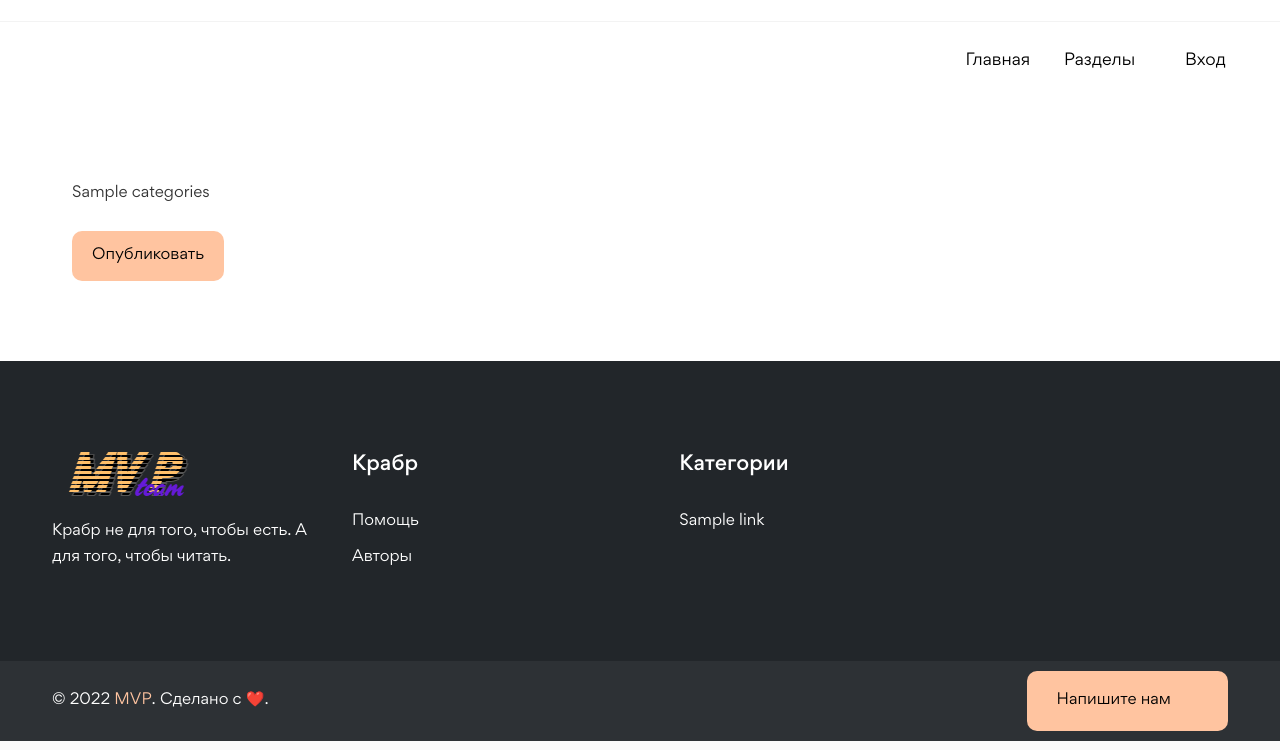
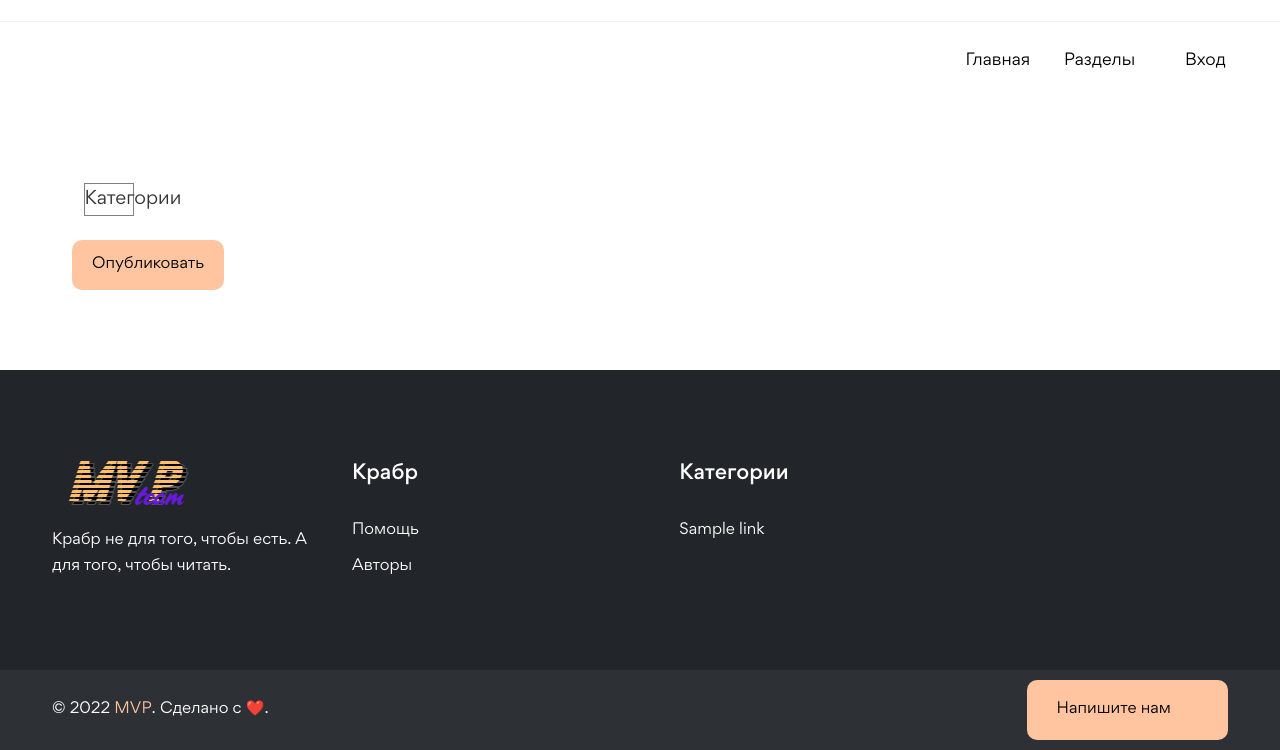
Before and after one commit to MyEternity/team_work, a Django app: template articles/templates/articles/add_post.html in a window 1280 px wide. Shown: the part 183-933 px from the top of the page. Run offline with Django 3.2, Linux system fonts and the light colour scheme; the template is opened without the code that fills it: most values are stand-ins (such as "Sample title", 1, 10 or a date in 2020); parts of the project's set-up code (start-up, migrations or seed data) failed here and were passed over; some libraries are stand-ins or nearby versions; some web fonts are replaced.

Commit message:
Task_15 finally branch to merge into sprint 3

```diff
--- a/articles/templates/articles/add_post.html
+++ b/articles/templates/articles/add_post.html
@@ -18,11 +18,24 @@
                             {% endif %}
                             <form method="post" style="margin-left: 20px" action="{% url 'articles:add_post' %}">
                                 {% csrf_token %}
-                                 {{ categories }}
+                                <fieldset class="item toggle-item">
+                                    <div class="legend-container">
+                                        <legend>Категории</legend>
+                                    </div>
+                                    <ul class="scrollable-dropdown-list" id="id_name">
+                                        {% for category in categories %}
+                                            {% for cat in category %}
+                                                <li>
+                                                    <input type="checkbox" class="custom-control-input filter" id="{{cat.id_for_label}}" name="name" value="{{cat.data.value}}">
+                                                    <label for="{{cat.id_for_label}}" class="custom-control-label">{{cat.choice_label}}</label>
+                                                </li>
+                                            {% endfor %}
+                                        {% endfor %}
+                                    </ul>
+                                </fieldset>
                                 {% for f in form %}
                                     <label class="form-label"
                                            for="{{ f.id_for_label }}">{{ f.label }}: </label>
-
                                     {{ f }}
                                     <br>
                                 {% endfor %}
--- a/articles/views.py
+++ b/articles/views.py
@@ -1,9 +1,8 @@
 from django.contrib import messages
-from django.db import transaction
 from django.http import JsonResponse
 from django.shortcuts import redirect, get_object_or_404, render
 from django.template.loader import render_to_string
-from django.views.generic import FormView, CreateView, UpdateView, DetailView, TemplateView, DeleteView, ListView
+from django.views.generic import CreateView, UpdateView, DetailView, DeleteView, ListView
 
 from team_work.mixin import BaseClassContextMixin, UserLoginCheckMixin, UserIsAdminCheckMixin
 from .forms import ArticleAddUpdateDeleteForm, ArticleCategoryForm
--- a/static/css/krabr.css
+++ b/static/css/krabr.css
@@ -63,8 +63,6 @@ input#id_first_name, #id_last_name, #id_email, #id_username, #id_profile_image,
     cursor: pointer;
 }
 
-
-
 .icon-bell-notification {
     position: absolute;
     width: 24px;
@@ -73,3 +71,94 @@ input#id_first_name, #id_last_name, #id_email, #id_username, #id_profile_image,
     fill: #d4966f;
     right: -10px;
 }
+
+.item {
+  width: 33%;
+  margin: 2px 1% 2px 1%;
+  border: 0;
+}
+
+.item li {
+  list-style: none;
+}
+
+.scrollable-dropdown-list{
+  position: absolute;
+  max-height:200px;
+  width:33%;
+  overflow-y:scroll;
+  overflow-x:auto;
+  margin: 0;
+  padding-left: 1em;
+  border-style: solid;
+  border-width: thin;
+  border-color: grey;
+  background-color: white;
+}
+
+.legend-container legend {
+  margin-bottom: 0;
+  font-size: 18px;
+}
+
+.custom-control-label {
+  font-weight: normal;
+  margin-left:20px;
+}
+
+
+.legend-container {
+  cursor: pointer;
+  width: 100%;
+  display: flex;
+  padding: 0;
+  margin-bottom: 0px;
+  font-size: 21px;
+  line-height: inherit;
+  color: #333;
+  border: 0;
+  border-bottom: none;
+}
+
+.item {
+  border-width: thin;
+  border-color: gray;
+  border-style: solid;
+  width:50px;
+}
+
+/* Note that all the browser-specific animation stuff is totally optional, but provides a nice subtle animation for the dropdown effect */
+
+.item ul.scrollable-dropdown-list {
+  display: none;
+  -webkit-animation: slide-down .3s ease-out;
+  -moz-animation: slide-down .3s ease-out;
+}
+
+.item.selected ul.scrollable-dropdown-list {
+  display: block;
+  -webkit-animation: slide-down .3s ease-out;
+  -moz-animation: slide-down .3s ease-out;
+}
+
+@-webkit-keyframes slide-down {
+  0% {
+    opacity: 0;
+    -webkit-transform: translateY(-10%);
+  }
+  100% {
+    opacity: 1;
+    -webkit-transform: translateY(0);
+  }
+}
+
+@-moz-keyframes slide-down {
+  0% {
+    opacity: 0;
+    -moz-transform: translateY(-10%);
+  }
+  100% {
+    opacity: 1;
+    -moz-transform: translateY(0);
+  }
+}
--- /dev/null
+++ b/static/js/drop_down_menu.js
@@ -0,0 +1,30 @@
+   $(document).ready(function() {
+      // Listener for when you click on the dropdown menu
+      $('.toggle-item > .legend-container').on('click', (event) => {
+        // Adds or removes the 'selected' attribute on the dropdown menu you clicked
+        $(event.currentTarget).parent().toggleClass('selected')
+        // If you have multiple dropdown menus you may want it so that when you open Menu B, Menu A
+        // automatically closes.
+        // This line does that by removing 'selected' from every dropdown menu other than the one you clicked on.
+        // It's 'optional' but it definitely feels better if you have it
+        $('.toggle-item').not($(event.currentTarget).parent()).removeClass('selected')
+      })
+
+      // The user is probably going to expect that any and all dropdown menus will close if they click outside of them. Here's how to make that happen:
+
+      //This listens for whenever you let go of the mouse
+      $(document).mouseup(function(e)
+          {
+              // make this a variable just to make the next line a little easier to read
+              // a 'container' is now any
+              var dropdown_menus = $(".toggle-item");
+
+              // if the target of the click isn't a dropdown menu OR any of the elements inside one of them
+              if (!dropdown_menus.is(e.target) && dropdown_menus.has(e.target).length === 0)
+              {
+                // then it will de-select (thereby closing) all the dropdown menus on the page
+                  $('.toggle-item').removeClass('selected')
+
+              }
+          });
+    })
--- a/templates/base.html
+++ b/templates/base.html
@@ -64,6 +64,7 @@
     <!-- Date Time Picker JS -->
      <!-- Ajax Notifications -->
     <script src="{% static 'js/notification.js' %}"></script>
+    <script src="{% static 'js/drop_down_menu.js' %}"></script>
      <!-- Ajax Notifications -->
     {% block script %}
     {% endblock %}
```
Also changed, not shown: articles/forms.py (+8 -8 lines).
